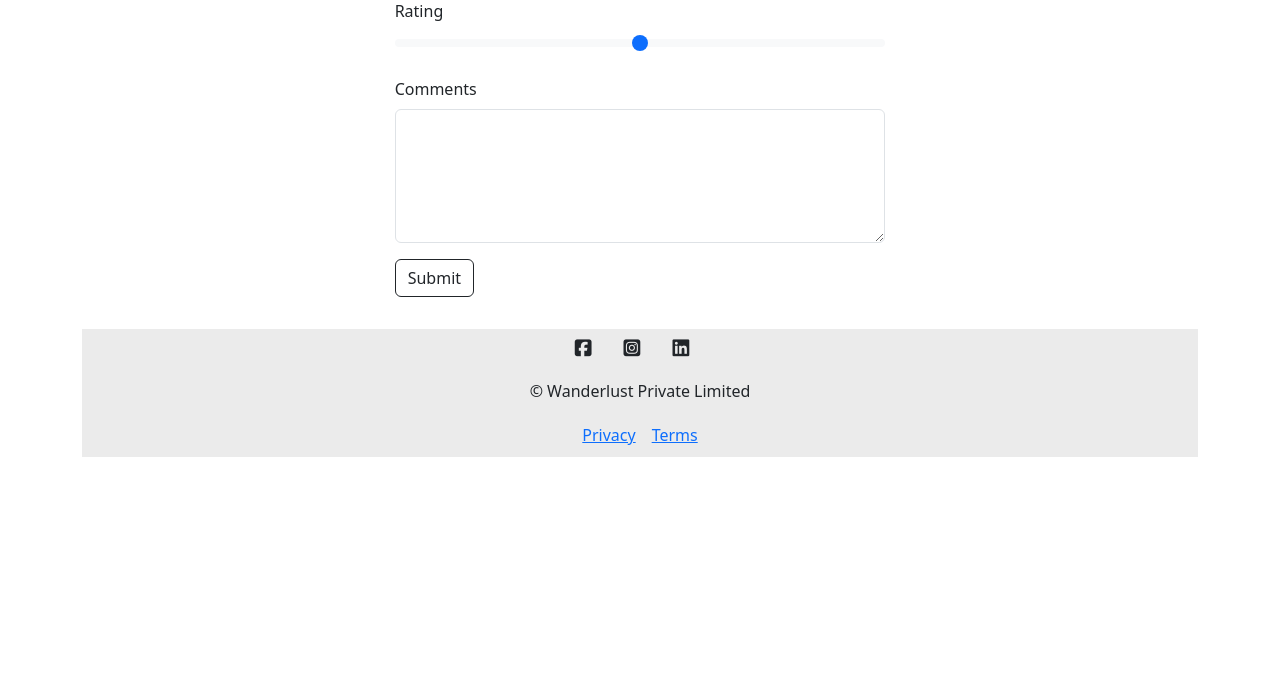
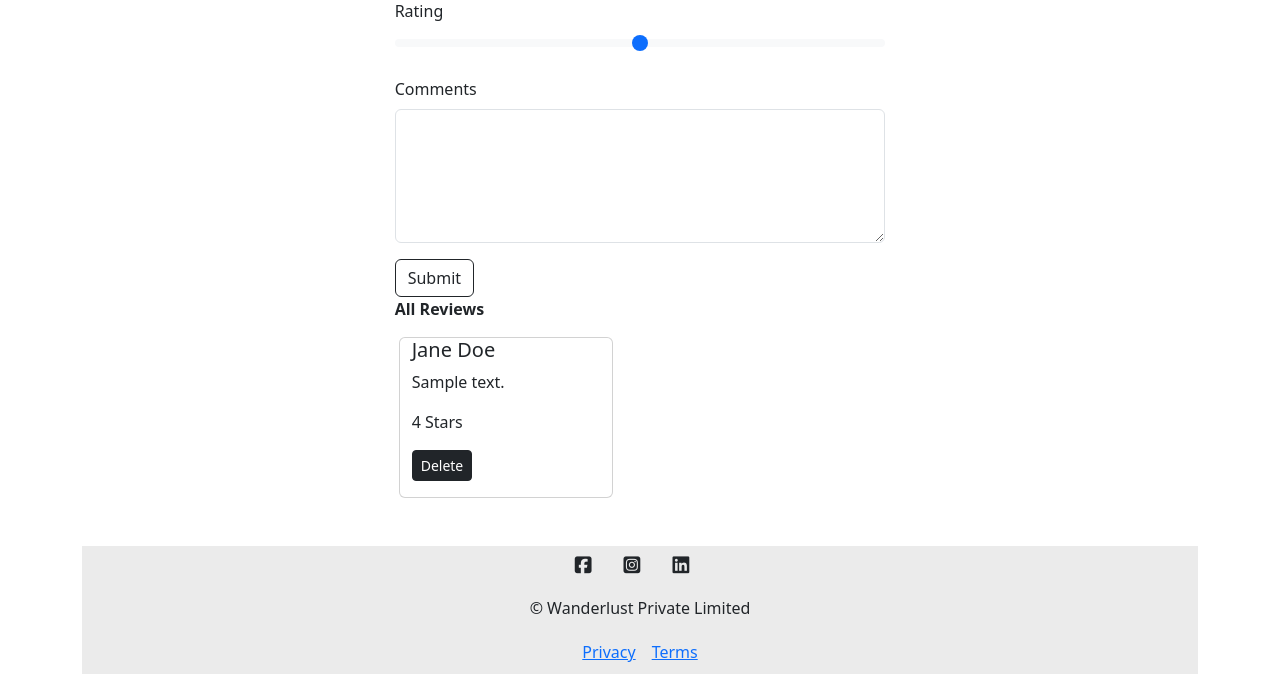
Before and after one commit to Neerajkumar199/airbnb, a Node server app: page /listings/600000000000000000000001 in a window 1280 px wide. Shown: the part 728-1402 px from the top of the page. Before the commit the page ends 1185 px from the top, so only its background shows below. Run offline with Node 20, Linux system fonts and the light colour scheme; tables that the repository leaves empty hold one stand-in row (values such as "Sample post"); grey boxes marked "Sample" are stand-in pictures; some libraries are stand-ins or nearby versions.

Commit message:
Render & style reviews and  add review/listing deletion functionality

```diff
--- a/app.js
+++ b/app.js
@@ -82,7 +82,7 @@ app.get("/listings/new",(req,res)=>{
   app.get("/listings/:id", wrapAsync(async(req,res)=>{
 
     let {id} = req.params;
-    const listing = await Listing.findById(id);
+    const listing = await Listing.findById(id).populate("reviews");
     res.render("listings/show.ejs",{listing});
 
   }));
@@ -162,6 +162,21 @@ app.post(
 );
 
 
+// Delete Review Route
+
+app.delete("/listings/:listingId/reviews/:reviewId", async (req, res) => {
+    const { listingId, reviewId } = req.params;
+
+    // Remove the review reference from the listing's reviews array
+    await Listing.findByIdAndUpdate(listingId, { $pull: { reviews: reviewId } });
+
+    // Delete the review itself
+    await Review.findByIdAndDelete(reviewId);
+
+    res.redirect(`/listings/${listingId}`);
+});
+
+
 // app.get("/testListing", async (req, res) => {
 //   let sampleListing = new Listing({
 //     title: "My New Villa",
--- a/models/listing.js
+++ b/models/listing.js
@@ -1,5 +1,6 @@
 const mongoose = require("mongoose");
 const Schema = mongoose.Schema;
+const Review = require("./review.js");
 
 const listingSchema = new Schema({
   title: {
@@ -29,6 +30,12 @@ const listingSchema = new Schema({
     }
   ]
 }, { timestamps: true });
+// Mongoose Middleware
+listingSchema.post("findOneAndDelete", async(listing)=>{
+   if(listing){
+     await Review.deleteMany({_id : {$in : listing.reviews}});
+   }
+});
 
 const Listing = mongoose.model("Listing", listingSchema);
 module.exports = Listing;
--- a/public/css/style.css
+++ b/public/css/style.css
@@ -62,7 +62,7 @@ body {
 
 
 /* cards */
-.card {
+.listing-card {
     border : none !important ;
     margin-bottom : 2rem;
 }
--- a/views/listings/index.ejs
+++ b/views/listings/index.ejs
@@ -7,7 +7,7 @@
     <div class="row row-cols-lg-3 row-cols-md-2 row-cols-sm-1">
         <% for(let listing of allListings) { %>
            <a href="/listings/<%= listing._id%>" class="listing-link">
-                 <div class="card" >
+                 <div class="card col listing-card" >
             <img src="<%= listing.image.url %>" class="card-img-top" alt="listing_image" style="height:20rem">
             <div class="card-img-overlay">abcd</div>
             <div class="card-body">
--- a/views/listings/show.ejs
+++ b/views/listings/show.ejs
@@ -6,7 +6,7 @@
       <div>
 
 
-       <div class="card col-6 offset-2 show-card">
+       <div class="card col-6 offset-2 show-card listing-card">
               <img src="<%=listing.image.url%>" class="card-img-top show-img" alt="listing_image"/>
               <div class="card-body">
                      <p class="card-text">
@@ -35,14 +35,36 @@
 
                      <div class="mb-3 mt-3">
                             <label for="rating" class="form-label">Rating</label>
-                            <input type="range" min ="1" max="5" id="rating" name="review[rating]"class="form-range"/>
+                            <input type="range" min ="1" max="5" id="rating" name="rating"class="form-range"/>
                      </div>
                      <div class="mb-3 mt-3">
                            <label for="comment" class="form-label">Comments</label>
-                            <textarea name="review[comment]" id="comment" cols="30" rows="5" class="form-control"required></textarea>
+                            <textarea name="comment" id="comment" cols="30" rows="5" class="form-control"required></textarea>
                             <div class="invalid-feedback">Please add some comments for review</div>
                      </div>
                      <button class="btn btn-outline-dark">Submit</button>
               </form>
+             <p><b>All Reviews</b></p>
+
+              <div class="row">
+
+              <% for(review of listing.reviews) { %>
+
+              <div class="card col-5 ms-3 mb-3">
+                     <div class="card-body">
+                            <h5 class="card-title">Jane Doe</h5>
+                            <p class="card-text"><%= review.comment %></p>
+                            <p class="card-text"><%= review.rating %> Stars</p>
+                            <form class="mb-3" method="POST" action="/listings/<%=listing._id%>/reviews/<%= review._id %>?_method=DELETE">
+
+                            <button class="btn btn-sm btn-dark">Delete</button>
+                            </form>
+                     </div>
+              </div>
+
+             <%}%>
+       </div>
+
+
        </div>
    </div>
```
